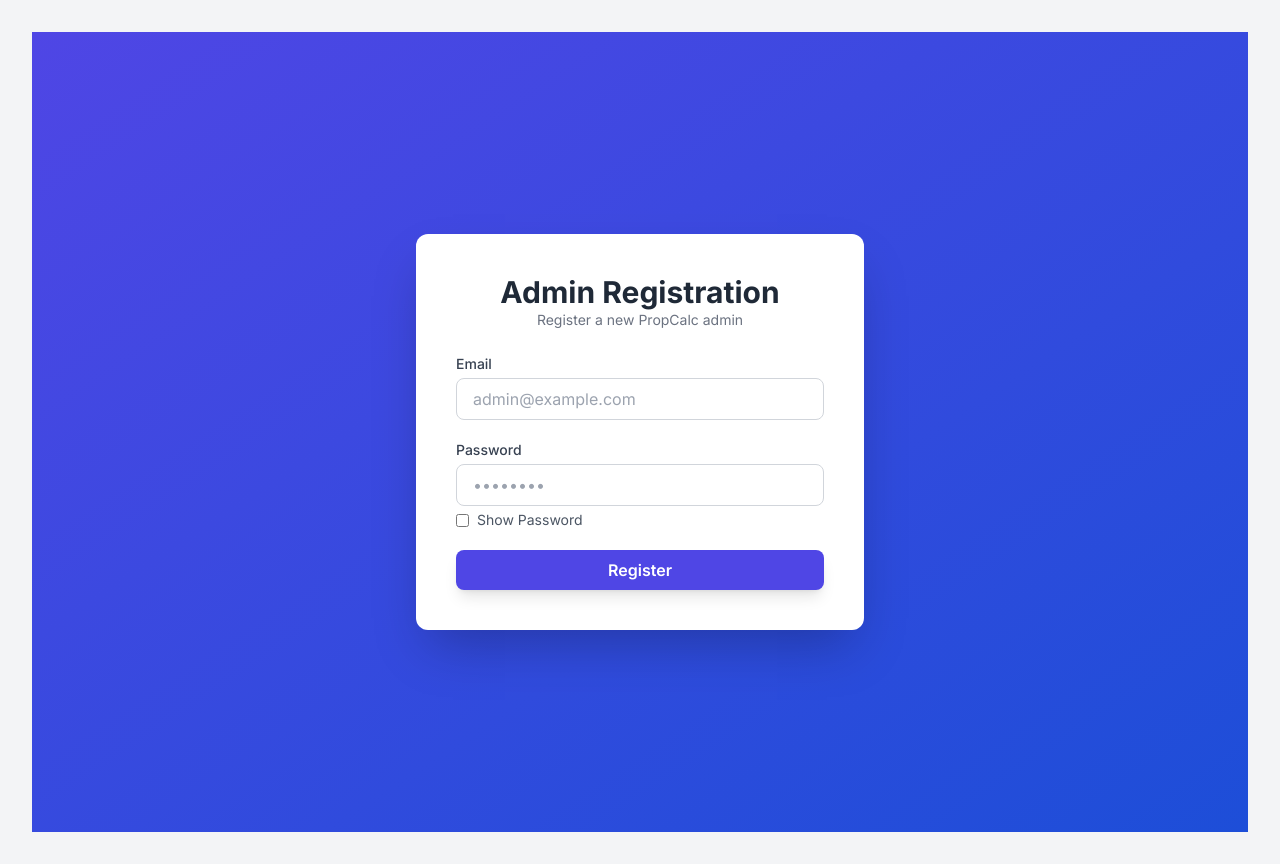
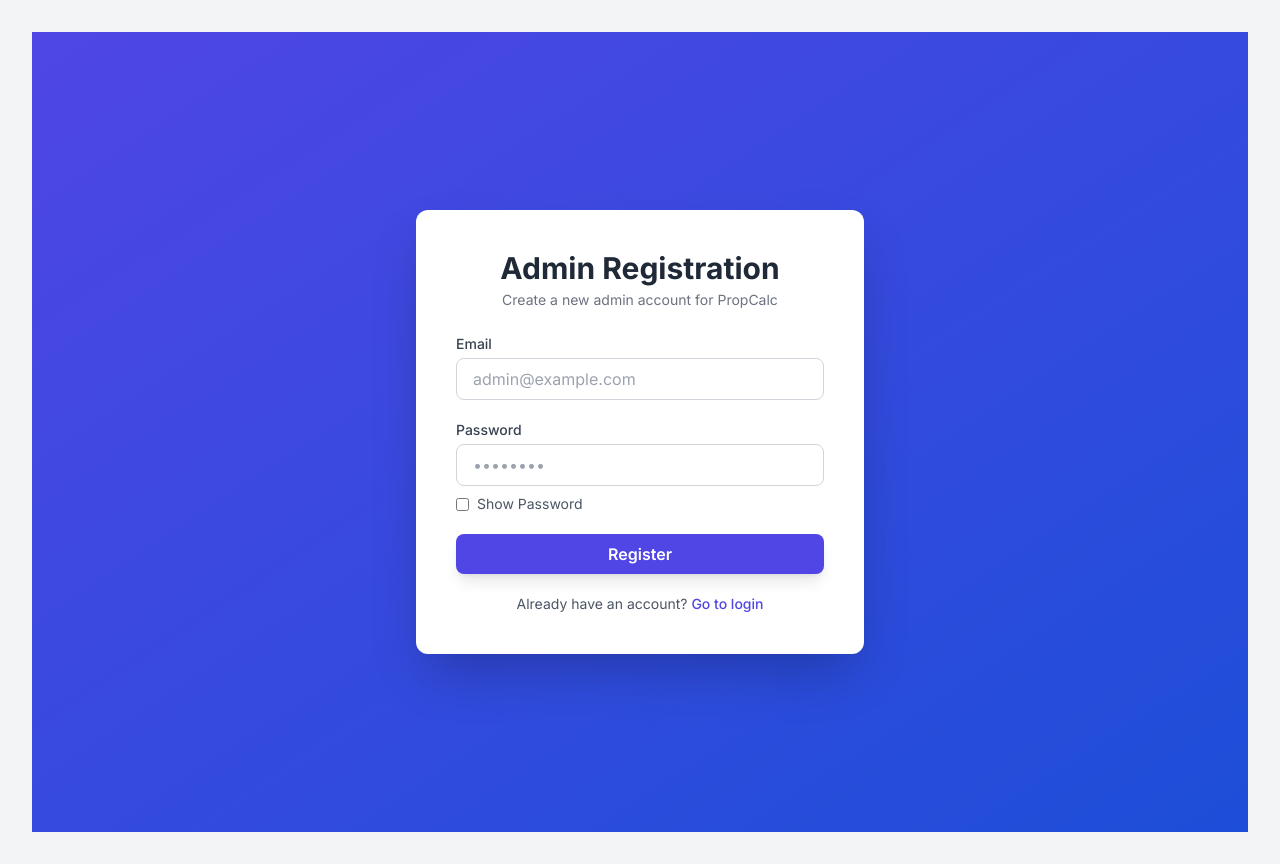
Before and after one commit to ompatil21/propcalc, a Next.js app in the folder frontend/: page /admin/register in a window 1280 px wide. Built offline with nearby package versions, Linux system fonts and the light colour scheme.

Commit message:
admin registration page

```diff
--- a/frontend/src/app/admin/register/page.tsx
+++ b/frontend/src/app/admin/register/page.tsx
@@ -2,10 +2,8 @@
 
 import { useEffect, useState } from "react";
 import { useRouter } from "next/navigation";
+import Link from "next/link";
 import Loader from "@/components/Loader";
-
-
-
 
 export default function RegisterPage() {
     const router = useRouter();
@@ -17,21 +15,9 @@ export default function RegisterPage() {
     const [mounted, setMounted] = useState(false);
     const [loading, setLoading] = useState(false);
 
-    // Wait until client renders
     useEffect(() => {
         setMounted(true);
     }, []);
-
-    // // Redirect if token exists (client-side only)
-    // useEffect(() => {
-    //     if (mounted) {
-    //         const token = localStorage.getItem("token");
-    //         if (token) {
-    //             console.log("Redirecting: already logged in");
-    //             router.replace("/"); // Or /admin if you prefer
-    //         }
-    //     }
-    // }, [mounted]);
 
     const handleRegister = async (e: any) => {
         e.preventDefault();
@@ -56,25 +42,23 @@ export default function RegisterPage() {
             if (!res.ok) {
                 setError(data.error || "Registration failed");
             } else {
-                setSuccess("Registered successfully. Redirecting to login...");
-                setTimeout(() => router.push("/login"), 2000);
+                setSuccess("✅ Registered successfully! Redirecting to login...");
+                setTimeout(() => router.push("/admin/login"), 2000);
             }
         } catch (err) {
-            setError("Request failed");
+            setError("Registration failed. Please try again.");
         } finally {
             setLoading(false);
         }
     };
 
-
-    // Prevent rendering until mounted
     if (!mounted) return null;
 
     return (
         <div className="min-h-screen flex items-center justify-center bg-gradient-to-br from-indigo-600 to-blue-700 px-4">
             <div className="bg-white shadow-2xl rounded-xl w-full max-w-md p-8 sm:p-10">
-                <h2 className="text-3xl font-bold text-center text-gray-800">Admin Registration</h2>
-                <p className="text-center text-gray-500 mb-6 text-sm">Register a new PropCalc admin</p>
+                <h2 className="text-3xl font-bold text-center text-gray-800 mb-1">Admin Registration</h2>
+                <p className="text-center text-gray-500 mb-6 text-sm">Create a new admin account for PropCalc</p>
 
                 {error && <div className="text-red-500 text-sm mb-4">{error}</div>}
                 {success && <div className="text-green-600 text-sm mb-4">{success}</div>}
@@ -102,7 +86,7 @@ export default function RegisterPage() {
                             onChange={(e) => setPassword(e.target.value)}
                             required
                         />
-                        <label className="flex items-center mt-1 text-sm text-gray-600">
+                        <label className="flex items-center mt-2 text-sm text-gray-600">
                             <input
                                 type="checkbox"
                                 className="mr-2"
@@ -120,8 +104,17 @@ export default function RegisterPage() {
                     >
                         {loading ? <Loader /> : "Register"}
                     </button>
+                </form>
 
-                </form>
+                <div className="mt-5 text-center text-sm text-gray-600">
+                    Already have an account?{" "}
+                    <Link
+                        href="/admin/login"
+                        className="text-indigo-600 hover:underline font-medium"
+                    >
+                        Go to login
+                    </Link>
+                </div>
             </div>
         </div>
     );
```
